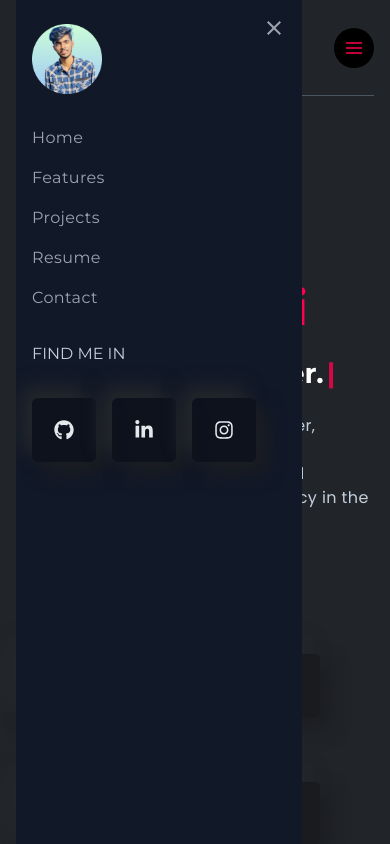
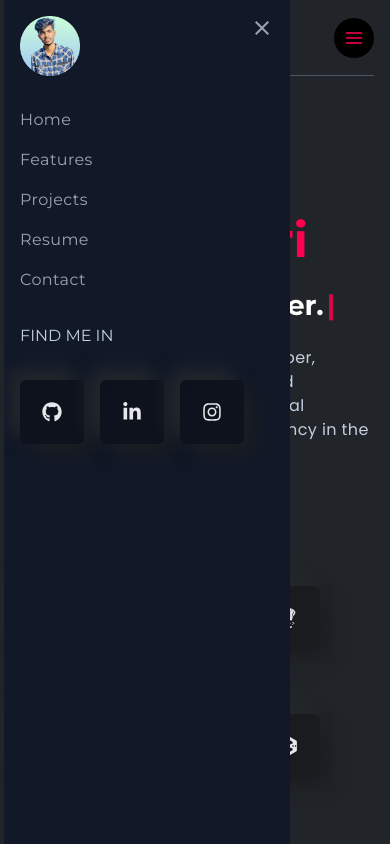
Before and after one commit to raunakgiri21/portfolio, a React (Vite) app: page / in a window 390 px wide. Both pictures are taken after a click on the element 354 px from the left and 47 px from the top of the page. Shown: the top 844 px of the page. Built offline with nearby package versions, Linux system fonts and the light colour scheme.

Commit message:
Small Screen logo/image

```diff
--- a/src/components/Banner/Banner.jsx
+++ b/src/components/Banner/Banner.jsx
@@ -5,7 +5,7 @@ const Banner = () => {
   return (
     <section
       id="home"
-      className="w-full pt-24 pb-20 flex flex-col gap-10 xl:gap-0 lgl:flex-row border-b-[1px] font-titleFont border-b-black"
+      className="w-full pt-12 md:pt-24 pb-20 flex flex-col gap-10 xl:gap-0 lgl:flex-row border-b-[1px] font-titleFont border-b-black"
     >
       <LeftBanner />
       <RightBanner />
--- a/src/components/Contact/ContactLeft.jsx
+++ b/src/components/Contact/ContactLeft.jsx
@@ -9,7 +9,7 @@ const ContactLeft = () => {
   return (
     <div className="w-full lgl:w-[35%] h-full bg-gradient-to-r from-[#1e2024] to-[#23272b] p-4 lgl:p-8 rounded-lg shadow-shadowOne flex flex-col gap-8 justify-center">
       <img
-        className="w-full h-64 object-cover rounded-lg mb-2 opacity-90"
+        className="w-full h-64 object-fill rounded-lg mb-2 opacity-90"
         src={contact}
         alt="contactImg"
       />
--- a/src/components/Navbar/Navbar.jsx
+++ b/src/components/Navbar/Navbar.jsx
@@ -10,13 +10,12 @@ const Navbar = () => {
   const [showMenu, setShowMenu] = useState(false);
 
   return (
-    <div className="w-full h-24 sticky top-0 mx-auto flex justify-between items-center font-titleFont z-50 border-b-[1px] border-b-gray-600 bg-bodyColor">
+    <div className="w-full h-[76px] md:h-24 sticky top-0 mx-auto flex justify-between items-center font-titleFont z-50 border-b-[1px] border-b-gray-600 bg-bodyColor">
       <div className="flex justify-between items-center gap-2">
         <img
           src={logo}
           alt="logo"
-          width={70}
-          height={70}
+          className="w-[60px] h-[60px] md:w-[70px] md:h-[70px]"
         />
       </div>
       <div>
@@ -46,13 +45,13 @@ const Navbar = () => {
           <FiMenu />
         </span>
         {showMenu && (
-          <div className="w-[80%] h-screen overflow-scroll absolute top-0 left-0 bg-gray-900 p-4 scrollbar-hide">
+          <div className="w-[80%] h-screen overflow-scroll absolute top-0 -left-3 bg-gray-900 p-4 pt-2 scrollbar-hide">
             <div className="flex flex-col gap-8 py-2">
               <div>
                 <img
                   src={logo}
                   alt="logo"
-                  width={70}
+                  className="w-[60px] h-[60px] md:w-[70px] md:h-[70px]"
                 />
               </div>
               <ul className="flex flex-col gap-4">
--- a/src/components/Resume/ResumeCard.jsx
+++ b/src/components/Resume/ResumeCard.jsx
@@ -1,7 +1,7 @@
 const ResumeCard = ({ title, subTitle, score, des }) => {
   return (
     <div className="w-full h-1/3 group flex">
-      <div className="w-10 h-[6px] bgOpacity mt-16 relative">
+      <div className="w-4 md:w-10 h-[6px] bgOpacity mt-16 relative">
         <span className="absolute w-5 h-5 rounded-full -top-2 -left-3 flex justify-center items-center bg-black bg-opacity-60">
           <span className="w-3 h-3 rounded-full bg-bodyColor inline-flex group-hover:bg-designcolor duration-300"></span>
         </span>
```
